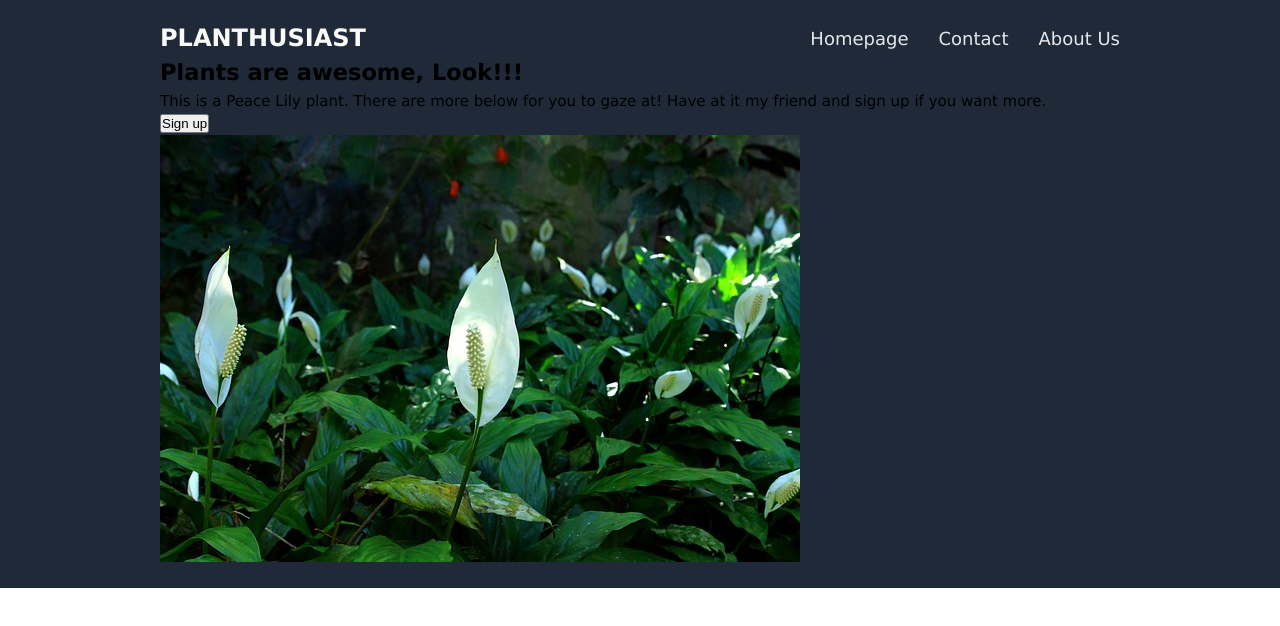
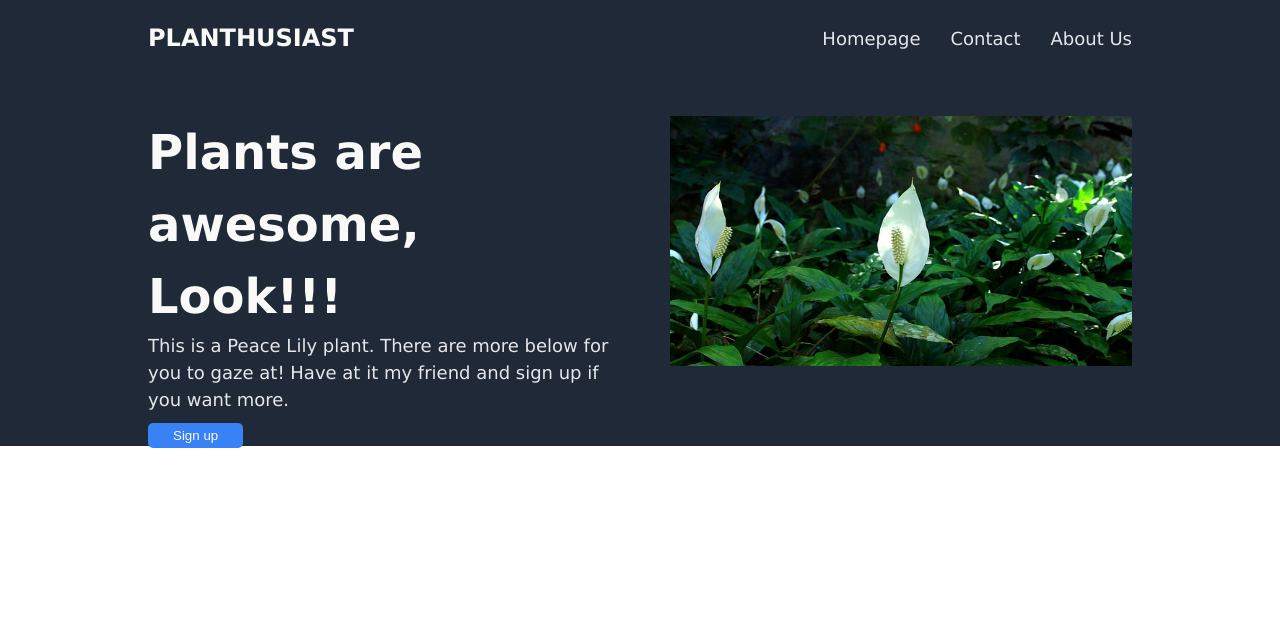
Before and after one commit to nike-dev/Odin-Landing_Page, a plain HTML site: page index.html in a window 1280 px wide. Drawn offline with Linux system fonts and the light colour scheme.

Commit message:
Fix .hero with flexbox

```diff
--- a/index.html
+++ b/index.html
@@ -24,11 +24,14 @@
                 <div class="hero-text">
                     <h1>Plants are awesome, Look!!!</h1>
                     <p>
-                        This is a Peace Lily plant. There are more below for you to gaze at! Have at it my friend and sign up if you want more.
+                        This is a Peace Lily plant. There are more below for you to gaze at! Have at it my friend and
+                        sign up if you want more.
                     </p>
                     <button>Sign up</button>
                 </div>
-                <img src="./images/peace-lily-830968_640.jpg" alt="peace lily plant">
+                <div class="image">
+                    <img src="./images/peace-lily-830968_640.jpg" alt="peace lily plant">
+                </div>
             </section>
         </div>
     </header>
--- a/styles.css
+++ b/styles.css
@@ -1,4 +1,5 @@
 * {
+    box-sizing: border-box;
     margin: 0;
     padding: 0;
 }
@@ -10,7 +11,7 @@ body {
 }
 
 .container {
-    max-width: 75%;
+    max-width: 80%;
     margin: 0 auto;
     padding: 20px;
 }
@@ -42,3 +43,55 @@ nav .nav-links {
     color: #E5E7EB;
     font-size: 18px;
 }
+
+/* hero part css */
+
+.hero-text h1 {
+    font-size: 48px;
+    font-weight: bolder;
+    color: #f9faf8;
+
+}
+
+.hero-text p {
+    font-size: 18px;
+    color: #E5E7EB;
+}
+
+section.hero {
+    display: flex;
+    gap: 60px;
+    padding: 60px 0;
+}
+
+.hero .hero-text,
+.hero .image {
+    width: 500px;
+    height: 250px;
+}
+
+.hero .hero-text {
+    flex: 1;
+
+}
+
+.hero .image {
+    flex: 1;
+    background-color: grey;
+}
+
+.image img {
+    max-width: 100%;
+    max-height: 100%;
+    width: 100%;
+    height: 100%;
+}
+
+.hero-text button {
+    background-color: #3882f6;
+    color: #f9faf8;
+    padding: 5px 25px;
+    margin-top: 10px;
+    border: 0;
+    border-radius: 5px;
+}
```
